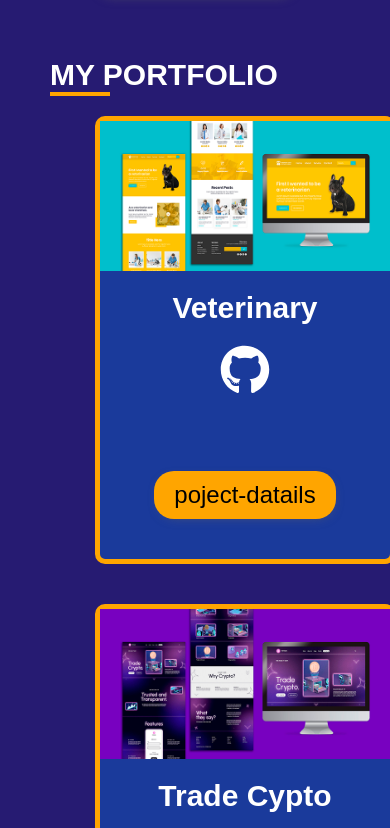
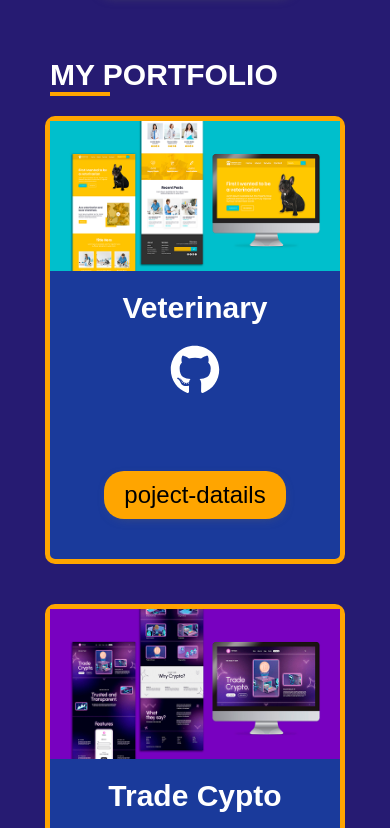
Before and after one commit to francolind/client, a React (Vite) app: page / in a window 390 px wide. Shown: the part 2576-3404 px from the top of the page. Built offline with nearby package versions, Linux system fonts and the light colour scheme.

Commit message:
media portafolio2

```diff
--- a/src/style/portfolio.css
+++ b/src/style/portfolio.css
@@ -138,7 +138,12 @@
 
 @media screen and (max-width: 500px){
     .container .card{
-        margin-left: 120px;
+        margin-left:20px;
         width: 300px;
+
+    }
+    .container{
+        width: 100%;
+        margin: 0;
     }
 }
```
